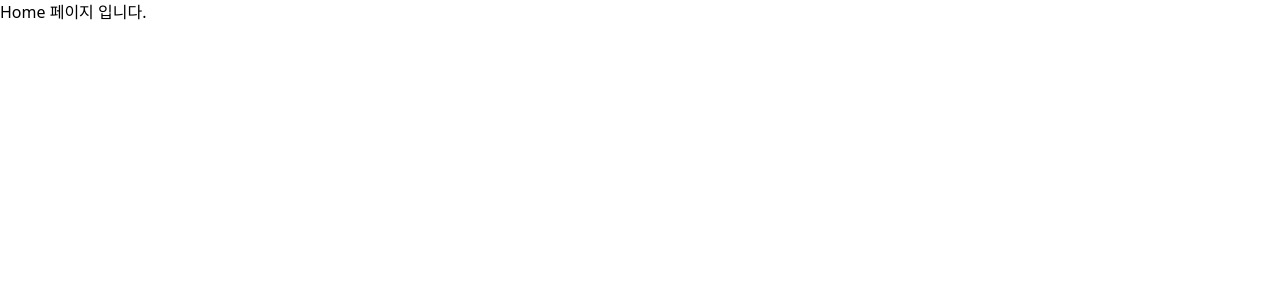
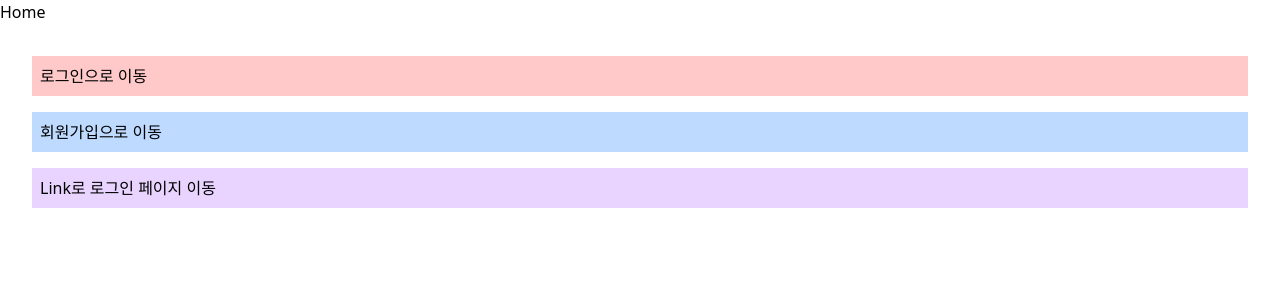
Before and after one commit to Moon95Jul/portfolio-next-1.0, a Next.js app: page / in a window 1280 px wide. Shown: the top 300 px of the page. Built offline with nearby package versions, Linux system fonts and the light colour scheme.

Commit message:
Aug27Class

```diff
--- a/app/page.tsx
+++ b/app/page.tsx
@@ -1,5 +1,42 @@
-import Image from "next/image";
+"use client";
+
+import Link from "next/link";
+import { useRouter } from "next/navigation";
 
 export default function Home() {
-  return <div>Home 페이지 입니다.</div>;
+  const router = useRouter();
+
+  // const move = (path: string) => router.push(path);
+  function move(path: string) {
+    router.push(path);
+  }
+
+  return (
+    <div>
+      <div>Home</div>
+      <div className="p-8 space-y-4 text-black">
+        <div
+          className="p-2 bg-red-200 hover:bg-red-100"
+          onClick={() => {
+            move("/pages/login");
+          }}
+        >
+          로그인으로 이동
+        </div>
+        <div
+          className="p-2 bg-blue-200 hover:bg-blue-100"
+          onClick={() => {
+            move("/pages/register");
+          }}
+        >
+          회원가입으로 이동
+        </div>
+        <Link href={"/pages/login"}>
+          <div className="p-2 bg-purple-200 hover:bg-purple-100">
+            Link로 로그인 페이지 이동
+          </div>
+        </Link>
+      </div>
+    </div>
+  );
 }
--- a/app/login/page.tsx
+++ b/app/pages/login/ClientPage.tsx
@@ -1,4 +1,6 @@
-export default function LoginPage() {
+"use client";
+
+export default function clientPage() {
   return (
     <div>
       로그인 페이지 입니다.
--- /dev/null
+++ b/app/pages/login/page.tsx
@@ -0,0 +1,9 @@
+import ClientPage from "./ClientPage";
+
+export default function LoginPage() {
+  return (
+    <div>
+      <ClientPage />
+    </div>
+  );
+}
--- /dev/null
+++ b/app/pages/redirect/page.tsx
@@ -0,0 +1,9 @@
+import { notFound, redirect } from "next/navigation";
+
+export default function RedirectPage() {
+  //if() // 로그인 여부 체크하는 로직
+  notFound();
+  //   redirect("/login");
+
+  return <div className="">리다이렉트 페이지</div>;
+}
--- /dev/null
+++ b/app/pages/register/page.tsx
@@ -0,0 +1,8 @@
+export default function RegisterPage() {
+  return (
+    <div>
+      회원가입 페이지 입니다.
+      <div>주소는 localhost:3000/register</div>
+    </div>
+  );
+}
```
